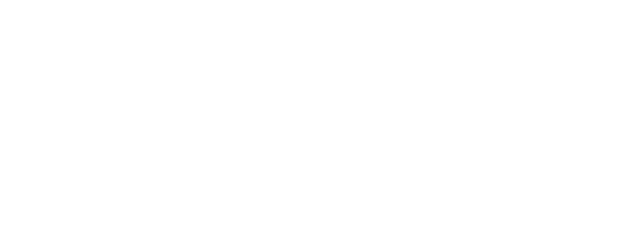
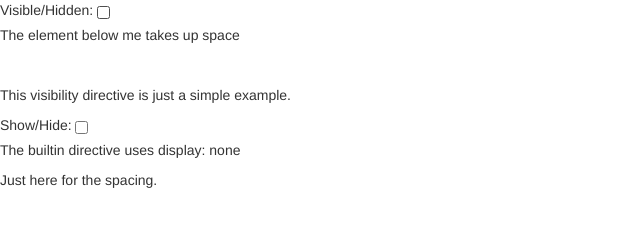
Before and after one commit to mortalapeman/AngularJS-Directive-Presentation, a website: page public/index.html in a window 1280 px wide. Shown: the whole page, without its empty margins (0-640 px from the left). Drawn offline with Linux system fonts and the light colour scheme; files that its build step writes are made by us from their sources.

Commit message:
Got visibility working

```diff
--- a/public/app/app.js
+++ b/public/app/app.js
@@ -1 +1,13 @@
 angular.module('app', [])
+
+.directive('prVisible', function() {
+  return function(scope, el, attrs) {
+    scope.$watch(attrs.prVisible, function(val) {
+      if (val) {
+        el.css('visibility', 'visible')
+      } else {
+        el.css('visibility', 'hidden')
+      }
+    });
+  };
+});
--- a/public/index.html
+++ b/public/index.html
@@ -10,6 +10,21 @@
     <script src="app/app.js"></script>
 </head>
 <body>
-
+    <label>Visible/Hidden:
+        <input type="checkbox" ng-model="showVisible" />
+    </label>
+    <div>
+        <p>The element below me takes up space</p>
+        <p pr-visible="showVisible">as you can now see.</p>
+        <p>This visibility directive is just a simple example.</p>
+    </div>
+    <label>Show/Hide:
+        <input type="checkbox" ng-model="showText" />
+    </label>
+    <div>
+        <p>The builtin directive uses display: none</p>
+        <p ng-show="showText">as you can now see.</p>
+        <p>Just here for the spacing.</p>
+    </div>
 </body>
 </html>
--- a/public/stylesheets/style.css
+++ b/public/stylesheets/style.css
@@ -1,8 +1,15 @@
-body {
-  padding: 50px;
-  font: 14px "Lucida Grande", Helvetica, Arial, sans-serif;
+label {
+    display: block;
+    padding-left: 15px;
+    text-indent: -15px;
 }
-
-a {
-  color: #00B7FF;
+input {
+    width: 13px;
+    height: 13px;
+    padding: 0;
+    margin:0;
+    vertical-align: bottom;
+    position: relative;
+    top: -1px;
+    *overflow: hidden;
 }
```
